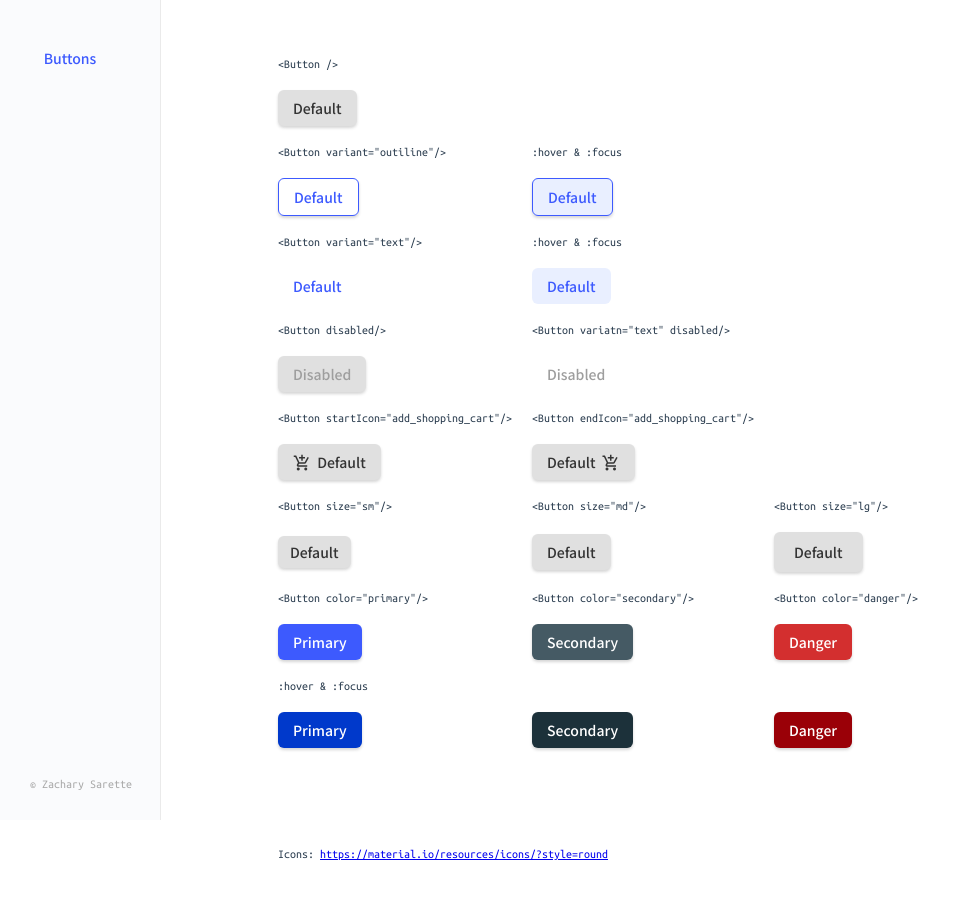
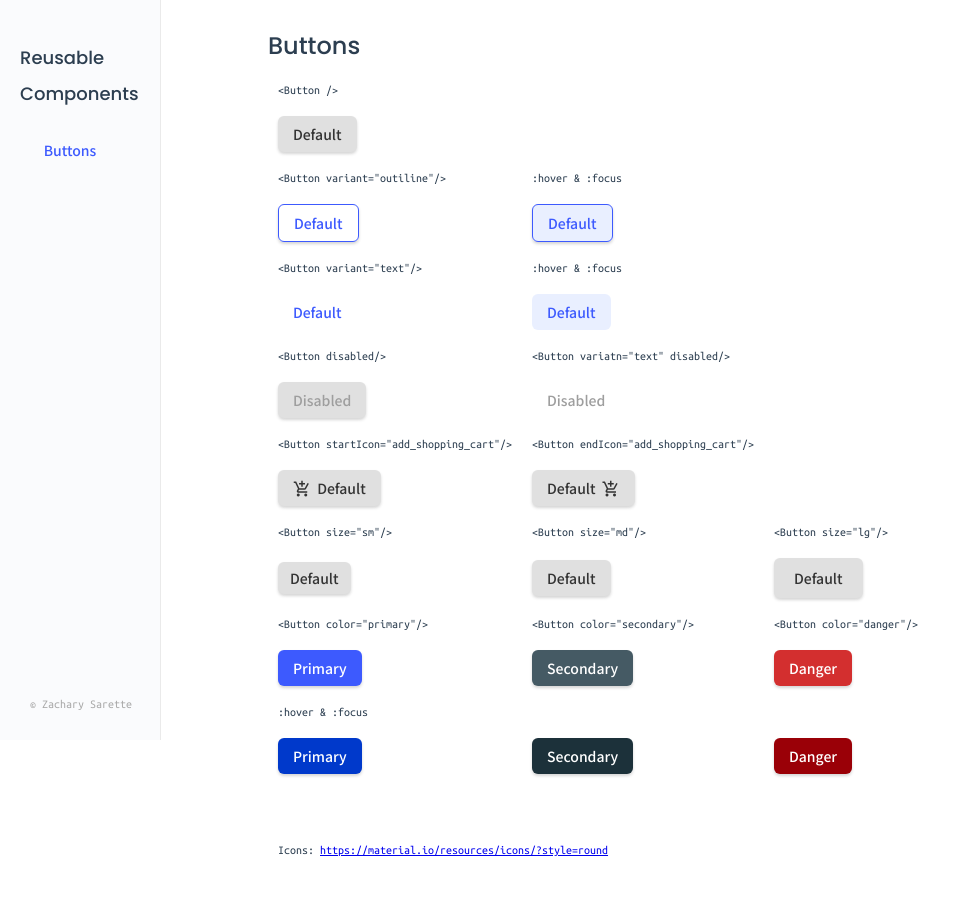
Before and after one commit to zacharysarette/reusable-components, a Vue app: page / in a window 1280 px wide. Shown: the whole page, without its empty margins (0-961 px from the left). Built offline with nearby package versions, Linux system fonts and the light colour scheme.

Commit message:
Adds header to side bar

```diff
--- a/src/App.vue
+++ b/src/App.vue
@@ -1,6 +1,9 @@
 <template>
   <div id="app">
     <side-nav :links="[{id:1, label:'Buttons', function: null}]"/>
+    <header>
+      Buttons
+    </header>
     <main class="table">
       <div>
         <span>
@@ -180,7 +183,7 @@ export default {
 </script>
 
 <style>
-@import url('https://fonts.googleapis.com/css2?family=Noto+Sans+JP:wght@500&family=Ubuntu+Mono&display=swap');
+@import url('https://fonts.googleapis.com/css2?family=Noto+Sans+JP:wght@500&family=Poppins:wght@500&family=Ubuntu+Mono&display=swap');
 #app {
   font-family: Avenir, Helvetica, Arial, sans-serif;
   -webkit-font-smoothing: antialiased;
@@ -197,8 +200,7 @@ Button {
 main {
   display: table;
   margin-left: 260px; /* Same as the width of the sidebar */
-  margin-left: 260px; /* Same as the width of the sidebar */
-  padding: 50px 10px;
+  padding: 20px 10px;
   text-align: left;
   font-family: Ubuntu Mono;
   font-style: normal;
@@ -223,4 +225,14 @@ span {
   display: table-cell;
   padding-right:20px;
 }
+header {
+  padding-top: 20px;
+  margin-left: 260px; /* Same as the width of the sidebar */
+  font-family: Poppins;
+  font-style: normal;
+  font-weight: 500;
+  font-size: 24px;
+  line-height: 36px;
+  text-align: left;
+}
 </style>
--- a/src/components/SideNav.vue
+++ b/src/components/SideNav.vue
@@ -1,5 +1,8 @@
 <template>
   <nav>
+    <header>
+      Reusable Components
+    </header>
     <Button v-for="link in links" :key="link.id" variant="text"  :label="link.label" :clickFunction="link.function" />
     <footer>
       &copy; Zachary Sarette
@@ -21,7 +24,7 @@ export default {
 </script>
 <style scoped>
 nav {
-  height: 100%; /* Full-height: remove this if you want "auto" height */
+  height: 90%; /* Full-height: remove this if you want "auto" height */
   width: 160px; /* Set the width of the sidebar */
   position: fixed; /* Fixed Sidebar (stay in place on scroll) */
   z-index: 1; /* Stay on top */
@@ -44,4 +47,10 @@ footer {
   left: -240px;
   color: #A9A9A9;
 }
+header {
+  display: inline-block;
+  position:relative;
+  font-size: 18px;
+  left: -240px;
+}
 </style>
```
